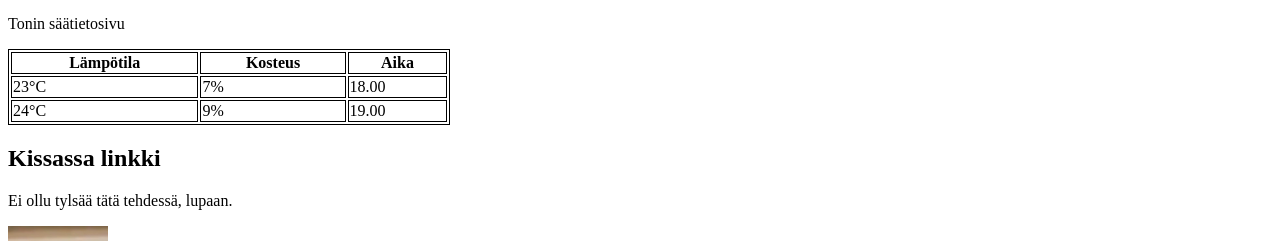
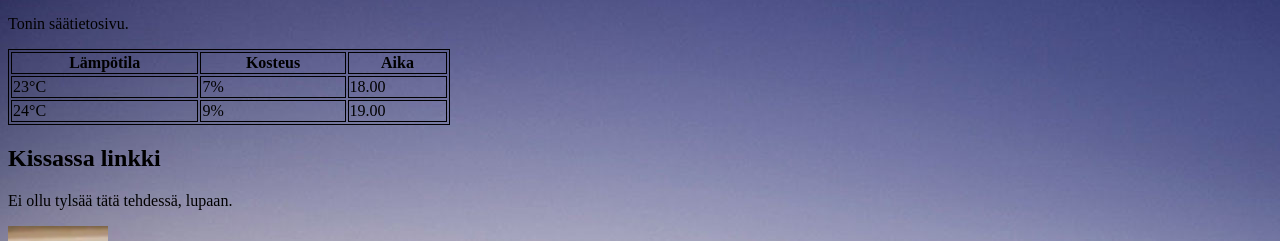
Before and after one commit to Tontsaa/Nettisivu, a plain HTML site: page index.html in a window 1280 px wide. Shown: the part 97-338 px from the top of the page. Drawn offline with Linux system fonts and the light colour scheme.

Commit message:
lisäyksiä

```diff
--- a/index.html
+++ b/index.html
@@ -1,6 +1,9 @@
 <!DOCTYPE html>
 <html>
   <style>
+    body {
+  background-image: url('24160.jpg');
+}
     table, th, td {
       border: 1px solid black;
     }
@@ -12,7 +15,8 @@
     </head>
   <body>
     <h1 style="color:DodgerBlue; font-size:45px;">Säätietosivu</h1>
-    <p>Tonin säätietosivu</p>
+      <p style="font-si<e:20px;">Tonin säätietosivu.</p>
+
         <table style="width:35%";>
           <tr>
             <th>Lämpötila</th>
```
Also changed, not shown: 24160.jpg (added). Lines whose indentation alone changed are shown as unchanged.
